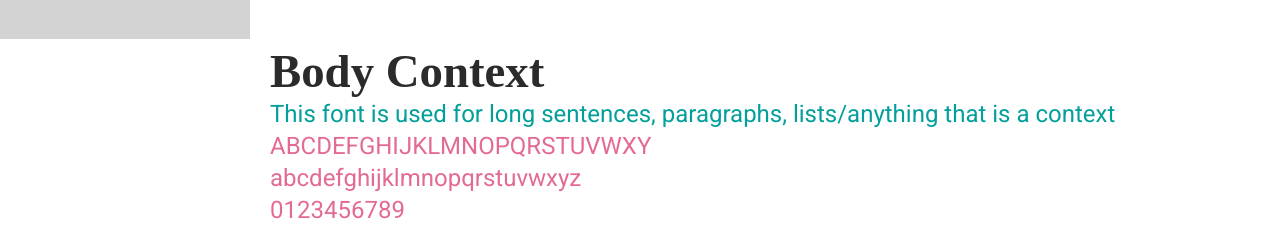
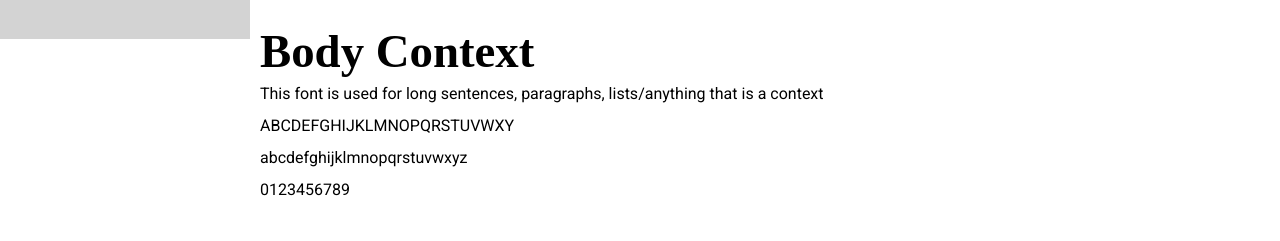
Before and after one commit to nic-dgl309-2024WI/design-system-SriNithiksha, a plain HTML site: page typography.html in a window 1280 px wide. Shown: the part 807-1048 px from the top of the page. Drawn offline with Linux system fonts and the light colour scheme.

Commit message:
Edit the primary and secondary colors in styles.css

```diff
--- a/design-system.css
+++ b/design-system.css
@@ -197,7 +197,7 @@
   color: var(--clr-primary-100);
   display: flex;
   flex-direction: column;
-  padding: 20px;
+  padding: 10px;
   padding-bottom: 15px;
 }
 
@@ -227,7 +227,7 @@
   color: var(--clr-primary-100);
   display: flex;
   flex-direction: column;
-  padding: 20px;
+  padding: 10px;
   padding-bottom: 15px;
 }
 
--- a/styles.css
+++ b/styles.css
@@ -9,21 +9,21 @@
   --clr-white: #ffffff;
 
   /* Primary Colors */
-  --clr-primary-100: #2b2b2b; /* Base color */
-  --clr-primary-light: #039f9b; /* Light tone */
-  --clr-primary-text: #e46a96; /* Dark tone */
+  --primary-bg: #4A7295;
+  --primary-bg-light: #286486;
+  --primary-text: #fff;
 
   /* Secondary Colors */
-  --clr-secondary-bg: #00312e; /* Secondary background color */
-  --clr-secondary-text: #fad3d8; /* Secondary text color */
+  --secondary-bg: #fff;
+  --secondary-text: #000;
 
-  /* Accent Colors */
-  --clr-accent-100: #937398;
-  --clr-accent-200: #aabf96;
+  /* Accent colors */
+  --clr-card: #8A9CAB;
+  --clr-button: #F87C7C;
+  --clr-button-hover: #F8BCBC;
+  --text-hover-100: #F87C7C;
+  --text-hover-200: #4A7295;
 
-  /* Neutrals */
-  --clr-white: #ffffff;
-  --clr-gray: #323737;
 
   /*font variables*/
   /* Font family for Heading and body */
@@ -37,7 +37,7 @@
   --fs-heading: 2.5rem;
   --fs-subheading: 2rem;
   --fs-body-title: 2rem;
-  --fs-body-context: 1.5rem;
+  --fs-body-context: 1rem;
 
   /* Font weight */
   --fw-heading: bold;
```
